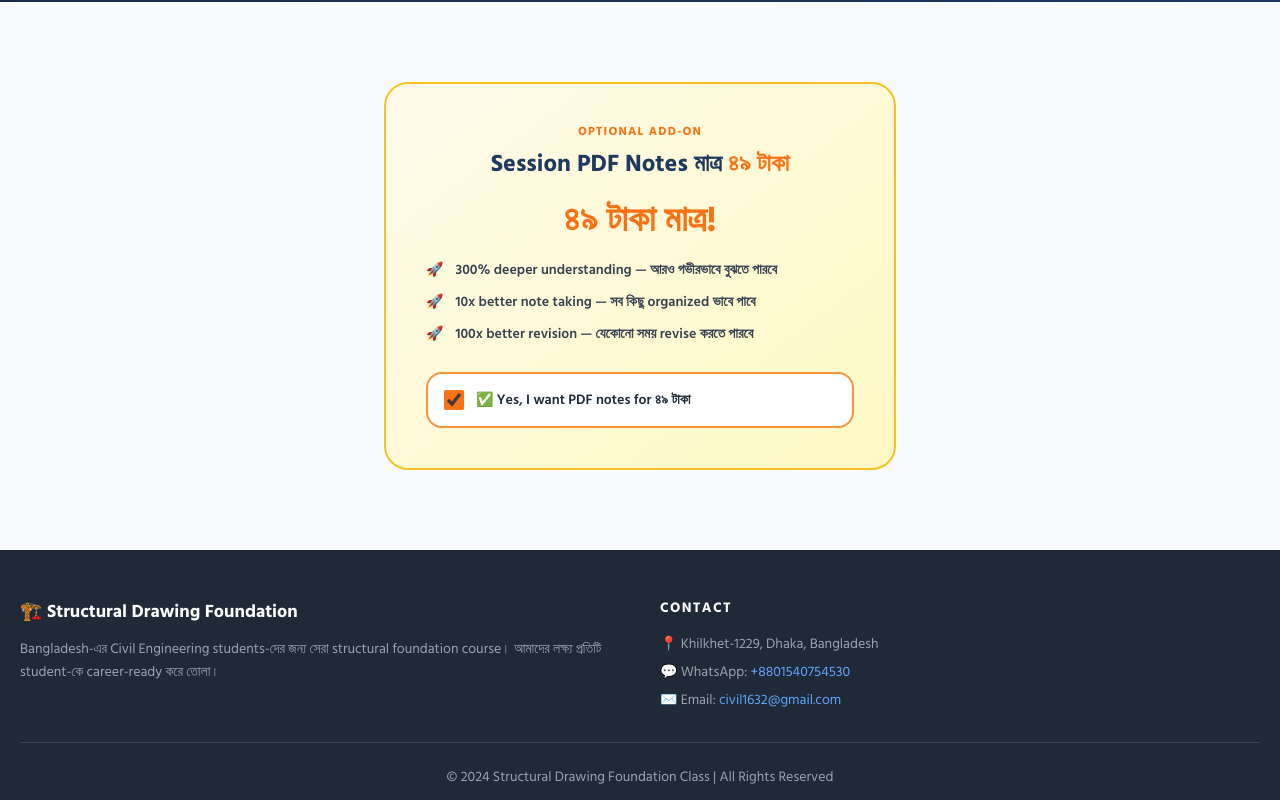
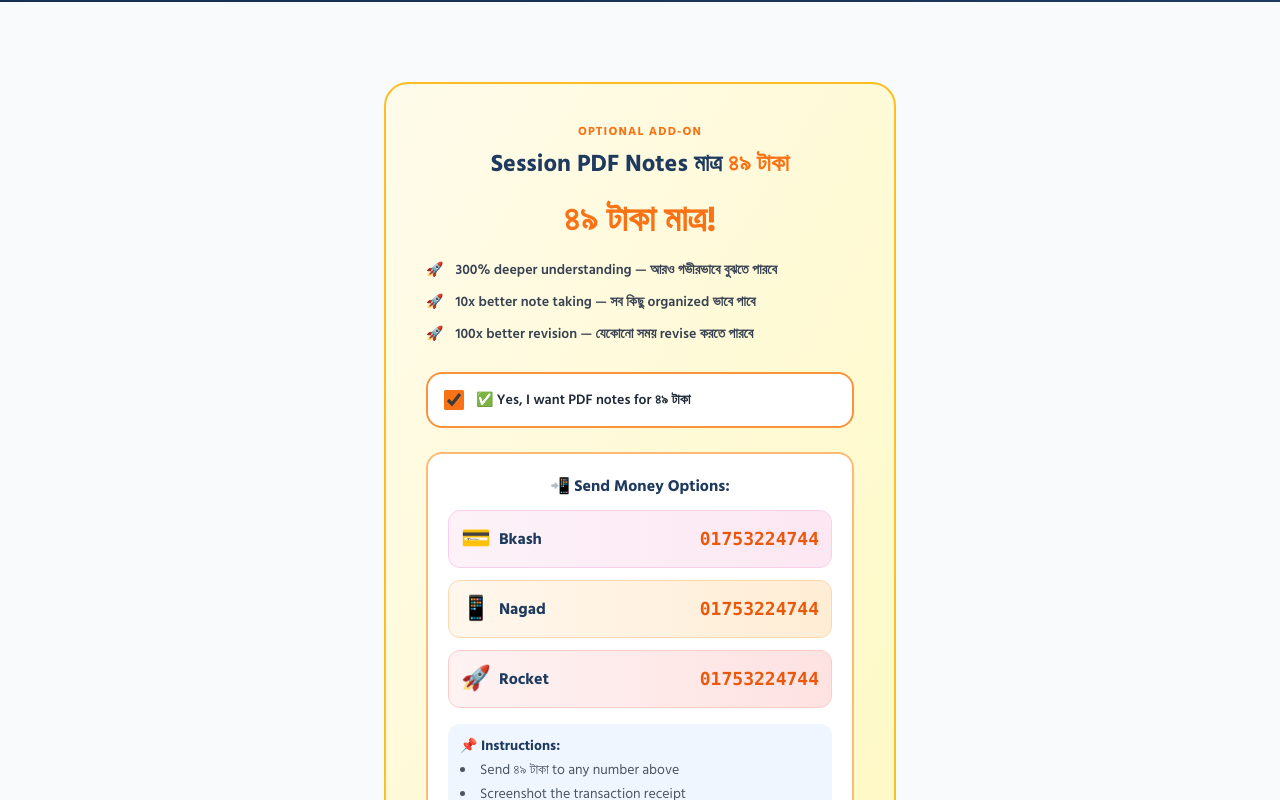
Before and after one commit to rifat-mahmudul/structural_drawing, a Next.js app: page / in a window 1280 px wide. Both pictures are taken after a click on the label "✅ Yes, I want PDF notes for ৪৯ টাকা". Shown: the part 6662-7462 px from the top of the page. Built offline with nearby package versions, Linux system fonts and the light colour scheme.

Commit message:
up sell option updated

```diff
--- a/components/UpsellSection.tsx
+++ b/components/UpsellSection.tsx
@@ -1,9 +1,9 @@
-'use client'
+"use client";
 
-import { useState } from 'react'
+import { useState } from "react";
 
 export default function UpsellSection() {
-  const [checked, setChecked] = useState(false)
+  const [checked, setChecked] = useState(false);
 
   return (
     <section className="py-20 bg-gray-50">
@@ -14,19 +14,24 @@ export default function UpsellSection() {
           </p>
 
           <h3 className="text-2xl font-extrabold text-[#1e3a5f] mb-2">
-            Session PDF Notes মাত্র{' '}
+            Session PDF Notes মাত্র{" "}
             <span className="text-orange-500">৪৯ টাকা</span>
           </h3>
 
-          <p className="text-4xl font-black text-orange-500 my-5">৪৯ টাকা মাত্র!</p>
+          <p className="text-4xl font-black text-orange-500 my-5">
+            ৪৯ টাকা মাত্র!
+          </p>
 
           <ul className="text-left space-y-3 mb-7">
             {[
-              '300% deeper understanding — আরও গভীরভাবে বুঝতে পারবে',
-              '10x better note taking — সব কিছু organized ভাবে পাবে',
-              '100x better revision — যেকোনো সময় revise করতে পারবে',
+              "300% deeper understanding — আরও গভীরভাবে বুঝতে পারবে",
+              "10x better note taking — সব কিছু organized ভাবে পাবে",
+              "100x better revision — যেকোনো সময় revise করতে পারবে",
             ].map((b) => (
-              <li key={b} className="flex items-start gap-3 text-gray-700 font-semibold text-sm">
+              <li
+                key={b}
+                className="flex items-start gap-3 text-gray-700 font-semibold text-sm"
+              >
                 <span className="flex-shrink-0">🚀</span>
                 <span>{b}</span>
               </li>
@@ -34,8 +39,8 @@ export default function UpsellSection() {
           </ul>
 
           <label
-            className={`flex items-center gap-3 bg-white p-4 rounded-2xl border-2 cursor-pointer transition-colors ${
-              checked ? 'border-orange-400 bg-orange-50' : 'border-amber-300'
+            className={`flex items-center gap-3 bg-white p-4 rounded-2xl border-2 cursor-pointer transition-colors mb-6 ${
+              checked ? "border-orange-400 bg-orange-50" : "border-amber-300"
             }`}
           >
             <input
@@ -48,8 +53,62 @@ export default function UpsellSection() {
               ✅ Yes, I want PDF notes for ৪৯ টাকা
             </span>
           </label>
+
+          {checked && (
+            <div className="bg-white p-5 rounded-2xl border-2 border-orange-300">
+              <h4 className="font-extrabold text-[#1e3a5f] mb-3">
+                📲 Send Money Options:
+              </h4>
+
+              <div className="flex flex-col gap-3 mb-4">
+                {/* Bkash */}
+                <div className="flex items-center justify-between bg-gradient-to-r from-pink-50 to-pink-100 p-3 rounded-xl border border-pink-200">
+                  <div className="flex items-center gap-2">
+                    <span className="text-2xl">💳</span>
+                    <span className="font-bold text-[#1e3a5f]">Bkash</span>
+                  </div>
+                  <span className="font-mono font-bold text-orange-600 text-lg">
+                    01753224744
+                  </span>
+                </div>
+
+                {/* Nagad */}
+                <div className="flex items-center justify-between bg-gradient-to-r from-orange-50 to-orange-100 p-3 rounded-xl border border-orange-200">
+                  <div className="flex items-center gap-2">
+                    <span className="text-2xl">📱</span>
+                    <span className="font-bold text-[#1e3a5f]">Nagad</span>
+                  </div>
+                  <span className="font-mono font-bold text-orange-600 text-lg">
+                    01753224744
+                  </span>
+                </div>
+
+                {/* Rocket */}
+                <div className="flex items-center justify-between bg-gradient-to-r from-red-50 to-red-100 p-3 rounded-xl border border-red-200">
+                  <div className="flex items-center gap-2">
+                    <span className="text-2xl">🚀</span>
+                    <span className="font-bold text-[#1e3a5f]">Rocket</span>
+                  </div>
+                  <span className="font-mono font-bold text-orange-600 text-lg">
+                    01753224744
+                  </span>
+                </div>
+              </div>
+
+              <div className="bg-blue-50 p-3 rounded-xl text-left text-sm">
+                <p className="font-bold text-[#1e3a5f] mb-1">
+                  📌 Instructions:
+                </p>
+                <ul className="text-gray-600 space-y-1 list-disc list-inside">
+                  <li>Send ৪৯ টাকা to any number above</li>
+                  <li>Screenshot the transaction receipt</li>
+                  <li>Send screenshot to us after checkout</li>
+                </ul>
+              </div>
+            </div>
+          )}
         </div>
       </div>
     </section>
-  )
+  );
 }
```
